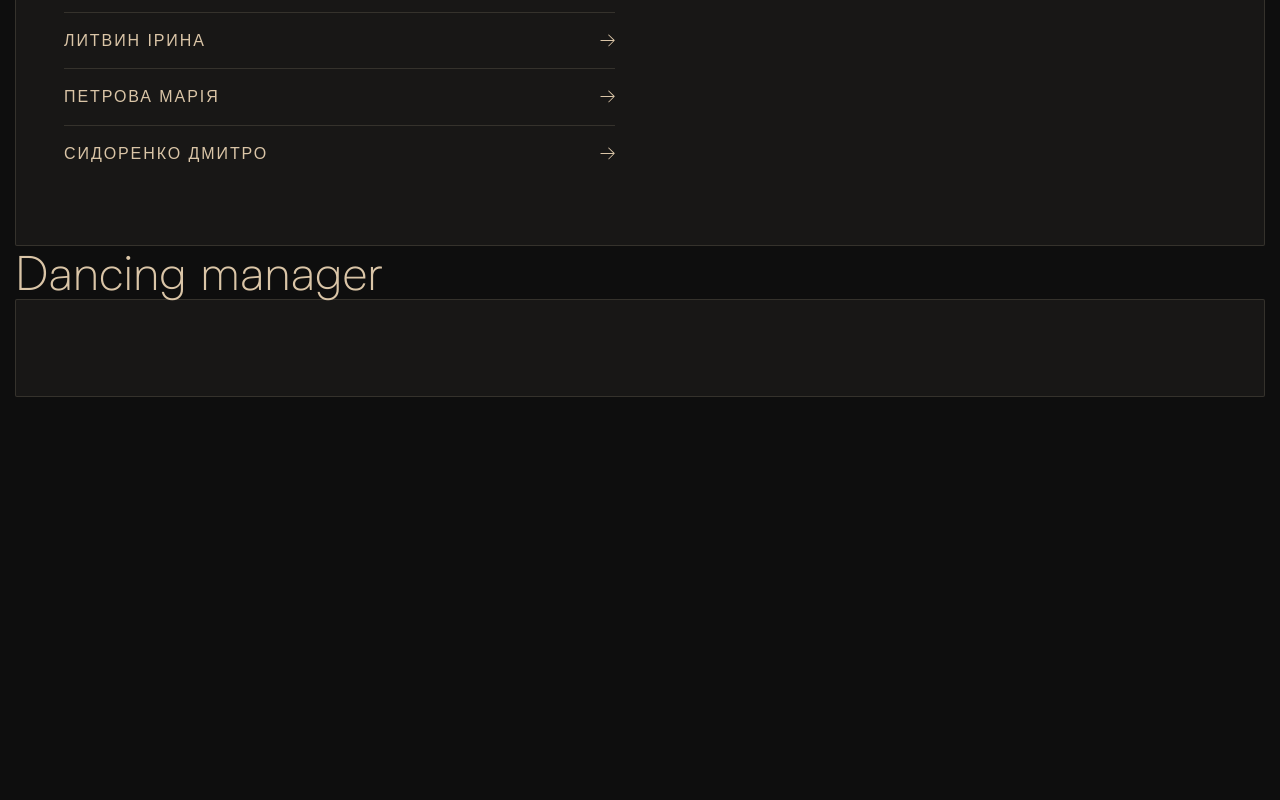
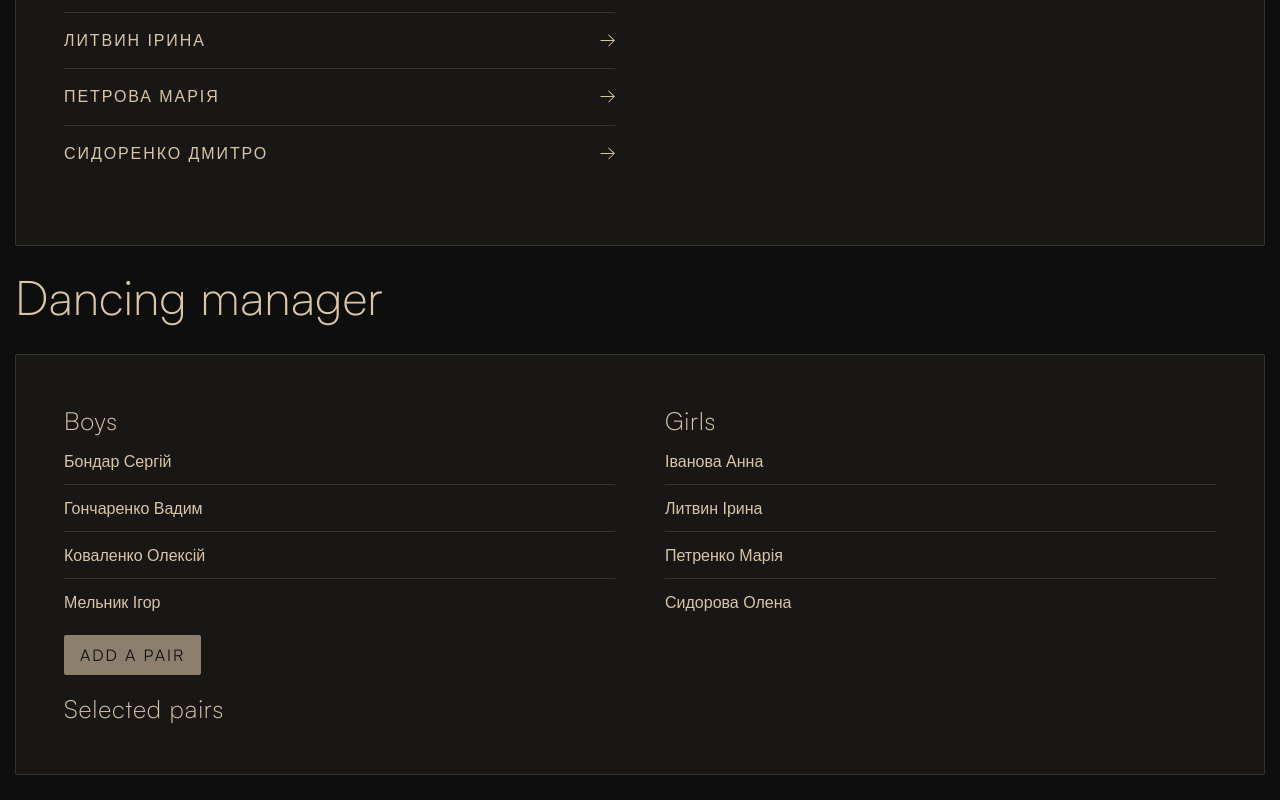
Before and after one commit to m1neil/homework_3, a React (Vite) app: page / in a window 1280 px wide. Shown: the part 1604-2404 px from the top of the page. Before the commit the page ends 2001 px from the top, so only its background shows below. Built offline with nearby package versions, Linux system fonts and the light colour scheme.

Commit message:
automated the output of lists in DancingManager

```diff
--- a/src/components/CompetitionManager.jsx
+++ b/src/components/CompetitionManager.jsx
@@ -1,7 +1,7 @@
 import { useState } from "react"
 
 function CompetitionManager({ listCandidates = [] }) {
-	const [candidates, setCandidates] = useState(listCandidates.sort(sortList))
+	const [candidates, setCandidates] = useState(() => listCandidates.sort(sortList))
 	const [athletesCompetition, setAthletesCompetition] = useState([])
 
 	const TYPE_CANDIDATES_LIST = 'candidates-list'
--- a/src/components/DancingManager.jsx
+++ b/src/components/DancingManager.jsx
@@ -1,14 +1,135 @@
 import { useState } from "react"
 
 function DancingManager({ boys, girls }) {
-	const [boysList, setBoys] = useState(boys)
-	const [girlsList, setGirls] = useState(girls)
+	const [listBoys, setListBoys] = useState(() => boys.sort(sortList))
+	const [listGirls, setListGirls] = useState(() => girls.sort(sortList))
+	const [listPairs, setListPairs] = useState([])
+	const [pair, setPair] = useState(() => ({
+		idBoy: null,
+		idGirl: null
+	}))
+
+	function sortList(a, b) {
+		return a.lastName.localeCompare(b.lastName, 'uk')
+	}
+
+	const handleChangePair = (target, idHuman) => {
+		const gender = target.closest('.dancing-list').getAttribute('data-type')
+		const nameField = gender === 'boys' ? 'idBoy' : 'idGirl'
+		setPair(prevPair => ({ ...prevPair, [nameField]: idHuman }))
+	}
+
+	const addPair = () => {
+		const { idBoy, idGirl } = pair
+		try {
+			const newPair = {
+				id: Date.now(),
+				boy: { ...findElement(idBoy, listBoys) },
+				girl: { ...findElement(idGirl, listGirls) }
+			}
+			setListPairs(prevListPairs => [...prevListPairs, newPair])
+			removeElement(idBoy, setListBoys)
+			removeElement(idGirl, setListGirls)
+			setPair({ idBoy: null, idGirl: null })
+		} catch (error) {
+			console.error(error.message)
+		}
+	}
+
+	const findElement = (idElement, list) => {
+		const element = list.find(item => item.id === idElement)
+		if (!element) throw new Error(`Not found element by id: ${idElement}`)
+		return element
+	}
+
+	const removeElement = (idElement, setList) => {
+		setList(prevList => prevList.filter(item => item.id !== idElement))
+	}
+
+	const createList = (typeList, list) => {
+		if (!list.length)
+			return <div className="dancing-info">List is empty...</div>
+
+		const { idBoy, idGirl } = pair
+		const items = list.map(({ id, firstName, lastName }) => {
+			let classButton
+			if (
+				typeList === 'boys' && idBoy === id ||
+				typeList === 'girls' && idGirl === id
+			) classButton = "dancing-list-button -selected"
+			else classButton = "dancing-list-button"
+
+			return (
+				<li key={id} className="dancing-list-item">
+					<button
+						type="button"
+						className={classButton}
+						onClick={e => handleChangePair(e.target, id)}
+					>{lastName} {firstName}
+					</button>
+				</li>
+			)
+		})
+
+		return <ul data-type={typeList} className="dancing-list">{items}</ul>
+	}
+
+	const { idBoy, idGirl } = pair
+	const isDisabledButton = idBoy === null || idGirl === null
 
 	return (
 		<div className="dancing">
 			<div className="dancing-container">
 				<h2 className="dancing-title title">Dancing manager</h2>
-				<div className="dancing-body body-block"></div>
+				<div className="dancing-body body-block">
+					<div className="dancing-row">
+						<div className="dancing-column">
+							<h3 className="dancing-label">Boys</h3>
+							{/* <ul data-type="boys" className="dancing-list">
+								{listBoys.map(({ id, firstName, lastName }) => (
+									<li key={id} className="dancing-list-item">
+										<button
+											type="button"
+											className={`dancing-list-button ${id === idBoy ? '-selected' : ''}`}
+											onClick={e => handleChangePair(e.target, id)}
+										>{lastName} {firstName}
+										</button>
+									</li>
+								))}
+							</ul> */}
+							{createList('boys', listBoys)}
+						</div>
+						<div className="dancing-column">
+							<h3 className="dancing-label">Girls</h3>
+							{/* <ul data-type="girls" className="dancing-list">
+								{listGirls.map(({ id, firstName, lastName }) => (
+									<li key={id} className="dancing-list-item">
+										<button
+											type="button"
+											className={`dancing-list-button ${id === idGirl ? '-selected' : ''}`}
+											onClick={e => handleChangePair(e.target, id)}
+										>{lastName} {firstName}
+										</button>
+									</li>
+								))}
+							</ul> */}
+							{createList('girls', listGirls)}
+						</div>
+					</div>
+					<button onClick={addPair} disabled={isDisabledButton} type="button" className="button">Add a pair</button>
+					<div className="dancing-column">
+						<h3 className="dancing-label">Selected pairs</h3>
+						<ul className="dancing-list">
+							{listPairs.map(({ id, boy, girl }) => (
+								<li key={id} className="dancing-list-item">
+									<div className="dancing-list-button">
+										{`${boy.lastName} ${boy.firstName} - ${girl.lastName} ${girl.firstName}`}
+									</div>
+								</li>
+							))}
+						</ul>
+					</div>
+				</div>
 			</div>
 		</div>
 	)
--- /dev/null
+++ b/src/styles/components/dancing-manager.scss
@@ -0,0 +1,63 @@
+@use "../includes/" as *;
+
+.dancing {
+	padding-block: toRem(25);
+	&-container {
+	}
+	&-title {
+		&:not(:last-child) {
+			margin-bottom: toRem(30);
+		}
+	}
+	&-body {
+	}
+	&-row {
+		display: flex;
+		column-gap: toRem(50);
+		&:not(:last-child) {
+			margin-bottom: toRem(10);
+		}
+	}
+	&-column {
+		flex: 1 1 toRem(20);
+	}
+	&-label {
+		font-weight: 300;
+		font-size: toRem(25);
+		line-height: 1.4;
+		letter-spacing: 0.05rem;
+		color: #dac5a7;
+	}
+	&-list {
+	}
+	&-list-item {
+		&:not(:last-child) {
+			border-bottom: toRem(1) solid rgba(218, 197, 167, 0.15);
+		}
+	}
+	&-list-button {
+		color: #dac5a7;
+		width: 100%;
+		text-align: left;
+		padding-block: toRem(15);
+		&.-selected {
+			color: rgba(218, 197, 167, 0.6);
+			pointer-events: none;
+		}
+	}
+	button.dancing-list-button {
+		transition: color 0.3s;
+		@media (any-hover: hover) {
+			&:hover {
+				&:hover {
+					color: rgba(218, 197, 167, 0.6);
+				}
+			}
+		}
+	}
+	&-info {
+		padding-block: toRem(15);
+		font-weight: 400;
+		color: rgba(218, 197, 167, 0.6);
+	}
+}
--- a/src/styles/components/index.scss
+++ b/src/styles/components/index.scss
@@ -4,4 +4,5 @@
 @forward "./thermometer";
 @forward "./speedometer";
 @forward "./sapper";
-@forward "./competition";
+@forward "./competition-manager";
+@forward "./dancing-manager";
```
Also changed, not shown: src/styles/components/competition-manager.scss (renamed from src/styles/components/competition.scss).
